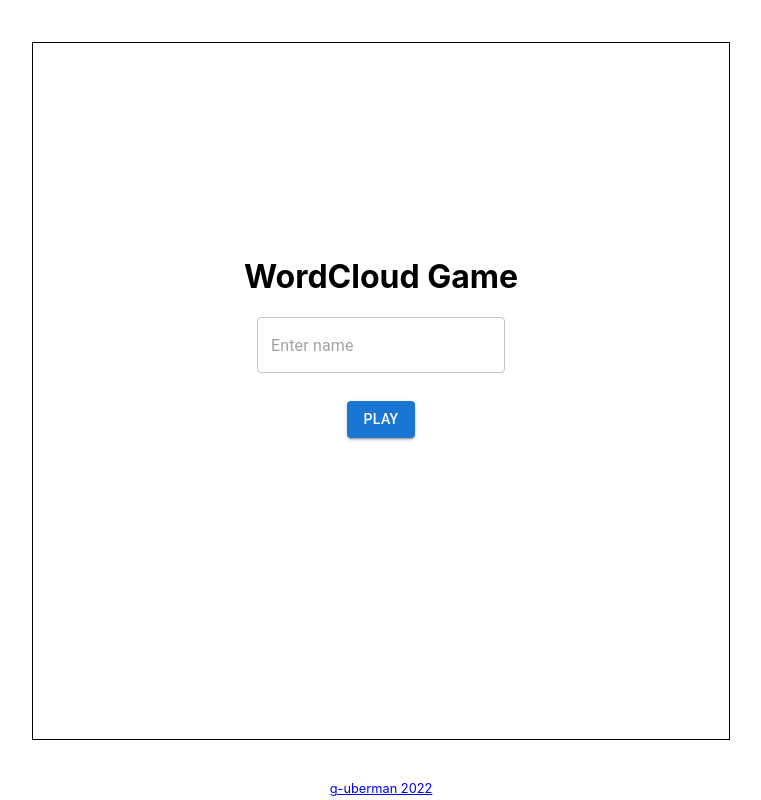
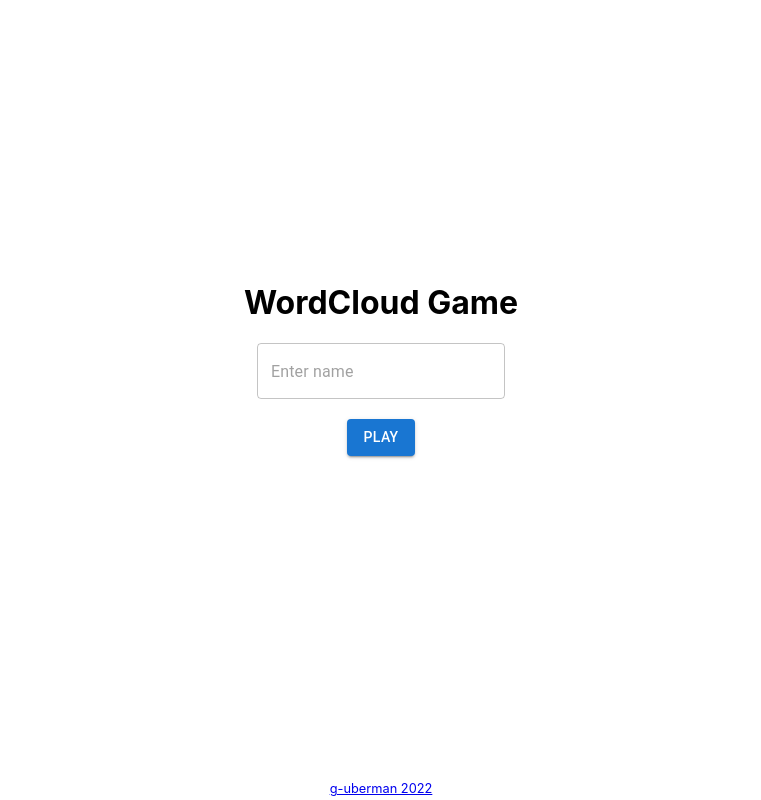
Before and after one commit to g-uberman/word-game, a React (Create React App) app: page / in a window 1280 px wide. Shown: the whole page, without its empty margins (259-1020 px from the left). Built offline with nearby package versions, Linux system fonts and the light colour scheme.

Commit message:
LandingScreen simplified

```diff
--- a/src/Components/LandingScreen.tsx
+++ b/src/Components/LandingScreen.tsx
@@ -1,6 +1,6 @@
 import { useContext } from "react";
 import { useNavigate } from "react-router-dom";
-import { ScreenWrapper } from "./Styles/Shared.styles";
+import { ClearWrapper } from "./Styles/Shared.styles";
 import { Button, TextField } from "@mui/material";
 import { Context } from "./../ContextProvider";
 
@@ -20,8 +20,7 @@ export const LandingScreen = () => {
   };
 
   return (
-    <ScreenWrapper>
-      <main style={{ paddingBottom: "5em" }}>
+      <ClearWrapper>
         <h1>WordCloud Game</h1>
         <TextField
           type="text"
@@ -31,12 +30,11 @@ export const LandingScreen = () => {
         <br />
         <Button
           variant="contained"
-          sx={{ margin: "2em" }}
           onClick={handlePlay}
         >
           Play
         </Button>
-      </main>
-    </ScreenWrapper>
+      </ClearWrapper>
+
   );
 };
--- a/src/Components/Styles/Shared.styles.tsx
+++ b/src/Components/Styles/Shared.styles.tsx
@@ -12,3 +12,17 @@ export const ScreenWrapper = styled.div`
     justify-content: center;
     align-items: center;
 `
+
+export const ClearWrapper = styled.div`
+    height: 600px;
+    width: 95%;
+    max-width: 600px;
+    align-self: center;
+    text-align: center;
+    padding: 3em;
+    padding-bottom: 7em;
+    display: flex;
+    flex-direction: column;
+    justify-content: center;
+    align-items: center;
+`
```
